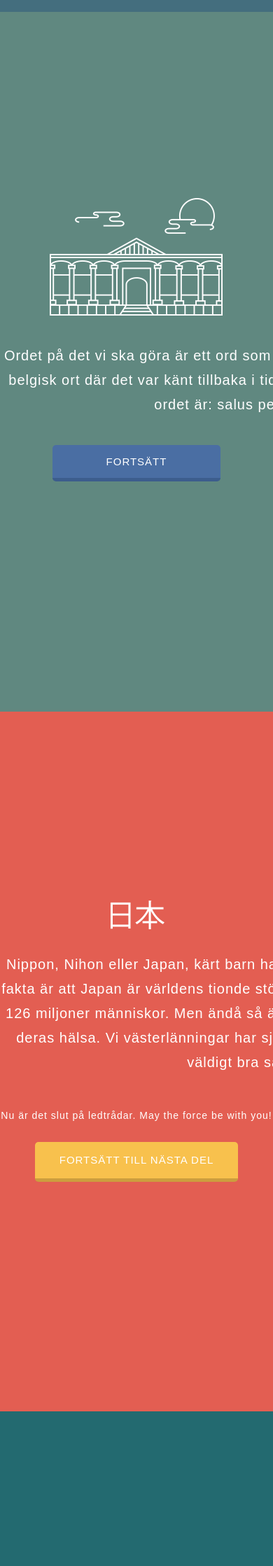
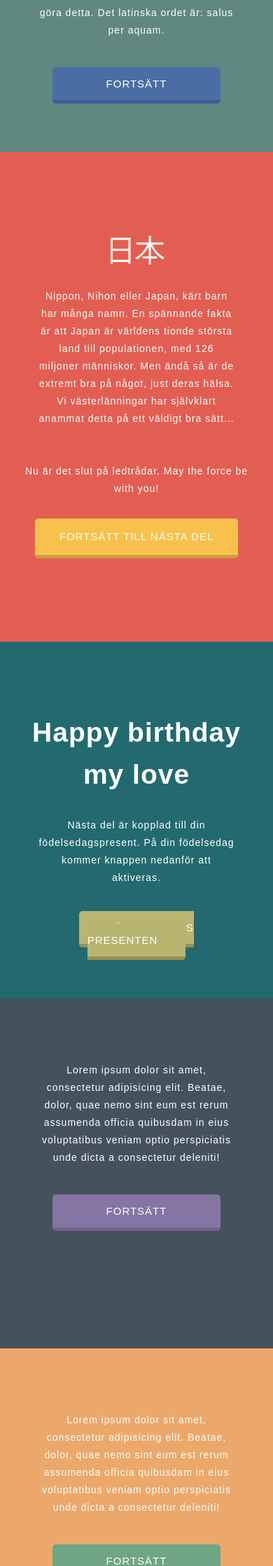
Before and after one commit to jonadahl/Lydia-Julklapp, a PHP site: page / in a window 390 px wide; the page is wider, and only the part inside the window is pictured. Shown: the part 1683-3921 px from the top of that part at 70% size. Run offline with PHP 8.4, Linux system fonts and the light colour scheme; some libraries are stand-ins or nearby versions; some web fonts are replaced.

Commit message:
Deploying..

```diff
--- a/home.html
+++ b/home.html
@@ -74,12 +74,14 @@
 <div class="box5">
 
         <div class="wrap_content5">
+        <p class="Happy_bday">Happy birthday my love</p>
+
 <img id="bday_photo" src="pics/bday.png" alt="">
         <h5>Nästa del är kopplad till din födelsedagspresent. På din födelsedag kommer knappen nedanför att aktiveras. </h5>
         </div>
 
 <div class="wrap_btn">
-<a class="btn5">Till födelsedagspresenten</a>
+<a class="btn5">Födelsedags presenten</a>
 <div id="showedClickable">
 <div class="arrow-up"></div>
 <p id="text">woopwoop! No sneak and peek! :) </p>
--- a/main.css
+++ b/main.css
@@ -347,6 +347,10 @@ h5 {
     padding-bottom: 50px;
 }
 
+#Happy_bday {
+  display: none;
+}
+
 .wrap_btn {
     width: 800px;
     height: 500px;
@@ -388,7 +392,7 @@ a.btn5:hover + #showedClickable {
     display:block;
     font-family: 'Droid Sans', sans-serif;
     margin-top: 20px;
-    width: 300px;
+    width: 250px;
     border-radius: 5px;
     cursor: pointer;
     color: #fff;
@@ -767,21 +771,3 @@ h6 {
   50% { -o-transform: scale(1.3); }
   100% { -o-transform: scale(1); }
 }
-
-
-
-
-
-@media (max-width: 400px) {
-
-
-h1 {
-width: 280px;
-font-size: 14px;
-}
-
-
-
-
-
-}
--- a/mq.css
+++ b/mq.css
@@ -1,6 +1,13 @@
 
 
 @media (max-width: 400px) {
+
+
+/* ******************************
+
+    Box 1
+
+    ****************************** */
 
 
 .box1 {
@@ -11,7 +18,215 @@ height: 700px;
 padding-top: 60px;
 }
 
+.marry_christmas {
+font-size: 39px;
+line-height: 20px;
+line-height: 49px;
+}
+
 h1 {
 width: 280px;
 font-size: 14px;
+line-height: 25px;
+
 }
+
+
+.wrap_content2 {
+padding-top: 90px;
+}
+
+/* ******************************
+
+    Box 2
+
+    ****************************** */
+
+
+.box2 {
+	height: 600px;
+}
+
+h2 {
+width: 280px;
+font-size: 14px;
+line-height: 25px;
+}
+
+
+.wrap_content3 {
+padding-top: 90px;
+}
+
+
+/* ******************************
+
+    Box 3
+
+    ****************************** */
+
+
+.box3 {
+	height: 600px;
+}
+
+h3{
+width: 280px;
+font-size: 14px;
+line-height: 25px;
+}
+
+.wrap_content4 {
+padding-top: 90px;
+}
+
+
+/* ******************************
+
+    Box 4
+
+    ****************************** */
+
+.box4 {
+	height: 700px;
+}
+
+h4{
+width: 280px;
+font-size: 14px;
+line-height: 25px;
+}
+
+#end_clues {
+width: 320px;
+line-height: 25px;
+}
+
+.wrap_content5 {
+padding-top: 90px;
+}
+
+/* ******************************
+
+    Box 5
+
+    ****************************** */
+
+
+.box5 {
+	height: 570px;
+}
+
+.Happy_bday {
+	width: 300px;
+font-size: 39px;
+line-height: 20px;
+letter-spacing: 1px;
+line-height: 60px;
+font-weight: bold;
+color: #fff;
+padding-top: 10px;
+padding-bottom: 30px;
+
+}
+
+#bday_photo {
+display: none;
+}
+
+h5{
+width: 280px;
+font-size: 14px;
+line-height: 25px;
+}
+
+.wrap_btn {
+width: 300px;
+}
+
+.btn5 {
+padding: 15px 40px 15px 40px;
+}
+
+
+a.btn5:hover + #showedClickable {
+    width: 250px;
+}
+
+
+
+
+/* ******************************
+
+    Box 6
+
+    ****************************** */
+
+
+
+.box6 {
+	height: 500px;
+	margin-top: -390px;
+}
+
+h6{
+width: 280px;
+font-size: 14px;
+line-height: 25px;
+}
+
+.wrap_content6 {
+padding-top: 90px;
+}
+
+    /* ******************************
+
+    Box 7
+
+    ****************************** */
+
+
+.box7 {
+	height: 500px;
+}
+
+.text7{
+width: 280px;
+font-size: 14px;
+line-height: 25px;
+}
+
+.wrap_content7 {
+padding-top: 90px;
+}
+
+    /* ******************************
+
+    Box 8
+
+    ****************************** */
+
+
+.box8 {
+	height: 500px;
+}
+
+.text8{
+width: 280px;
+font-size: 14px;
+line-height: 25px;
+}
+
+.wrap_content8 {
+padding-top: 220px;
+}
+
+.wrap_heart {
+width: 100px;
+}
+
+
+
+
+
+}
```
